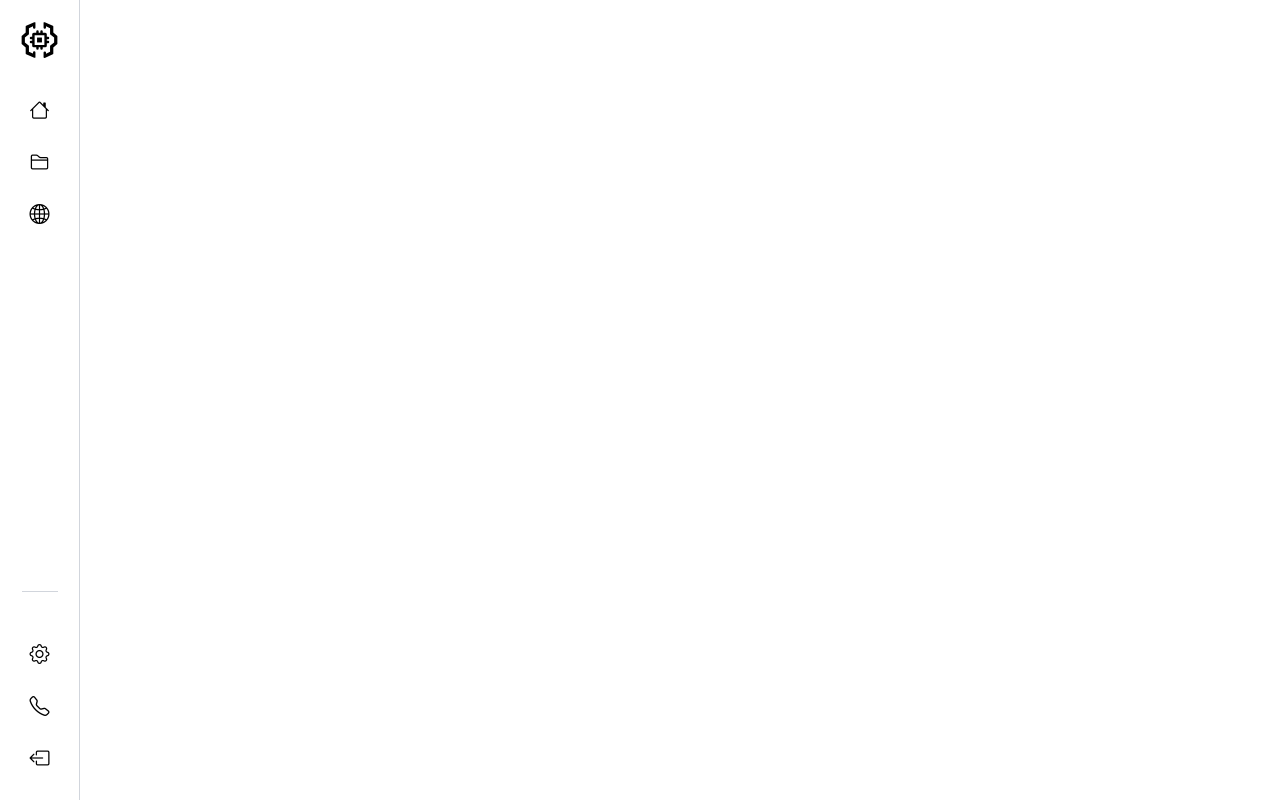
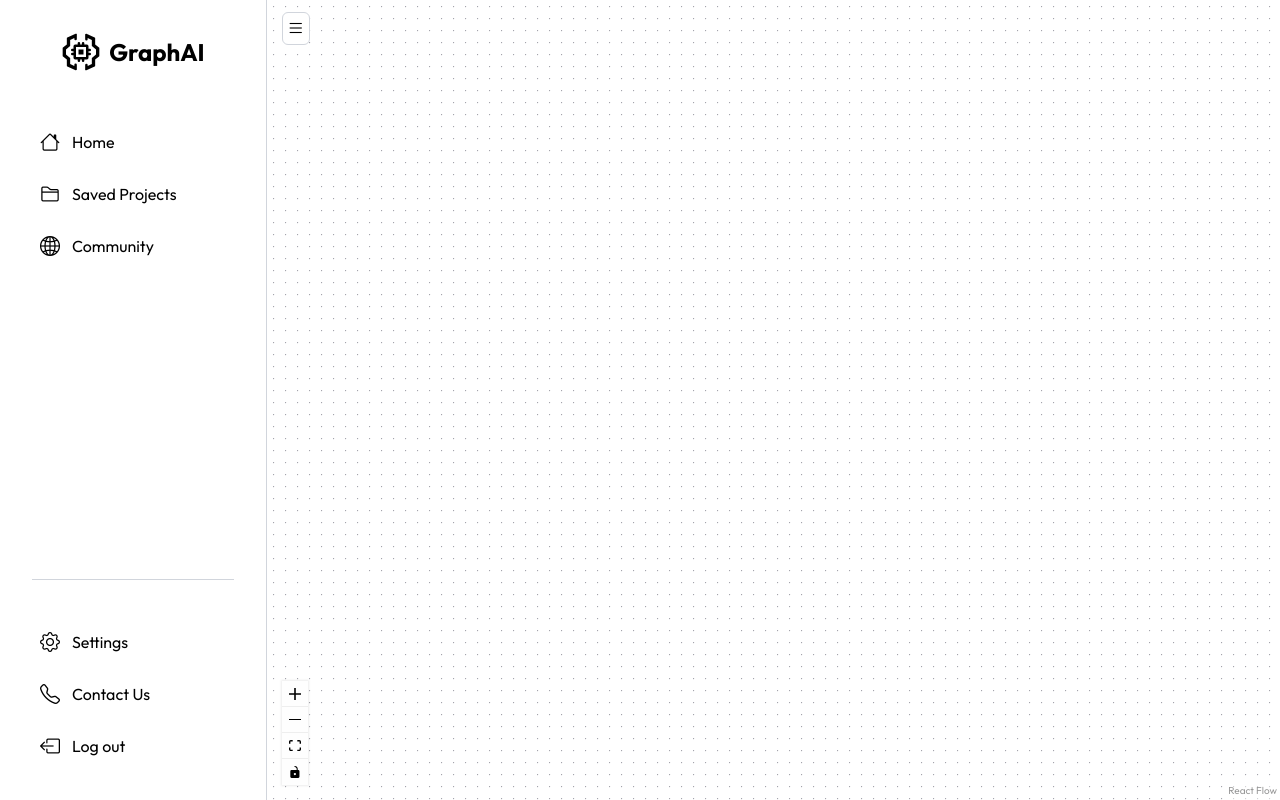
Before and after one commit to YumengLiu6044/GraphAI, a React (Vite) app in the folder frontend/: page /workspace in a window 1280 px wide. Built offline with nearby package versions, Linux system fonts and the light colour scheme.

Commit message:
added reactflow

```diff
--- a/frontend/package.json
+++ b/frontend/package.json
@@ -11,12 +11,13 @@
   },
   "dependencies": {
     "@tailwindcss/vite": "^4.1.5",
-    "@xyflow/react": "^12.6.0",
+    "@xyflow/react": "^12.6.4",
     "bootstrap-icons": "^1.12.1",
     "react": "^19.1.0",
     "react-dom": "^19.1.0",
     "react-router-dom": "^7.5.3",
-    "tailwindcss": "^4.1.5"
+    "tailwindcss": "^4.1.5",
+    "zustand": "^5.0.4"
   },
   "devDependencies": {
     "@eslint/js": "^9.25.0",
--- /dev/null
+++ b/frontend/src/components/Canvas.tsx
@@ -0,0 +1,30 @@
+import {
+	ReactFlow,
+	Background,
+	BackgroundVariant,
+	Controls,
+	Panel,
+} from "@xyflow/react";
+import "@xyflow/react/dist/style.css";
+import { useShowSidebarStore } from "../utils/store";
+
+export default function Canvas() {
+	const showSidebar = useShowSidebarStore((state) => state.doShow);
+	const setShowSidebar = useShowSidebarStore((state) => state.setShow);
+
+	return (
+		<div className="w-full min-h-full">
+			<ReactFlow>
+				<Background
+					variant={BackgroundVariant.Dots}
+					gap={12}
+					size={1.2}
+				/>
+				<Controls></Controls>
+				<Panel>
+					<i className="bi bi-list border-1 border-gray-300 bg-white rounded-md p-1 text-lg hover:bg-gray-200" onClick={() => setShowSidebar(!showSidebar)}></i>
+				</Panel>
+			</ReactFlow>
+		</div>
+	);
+}
--- a/frontend/src/components/Sidebar.tsx
+++ b/frontend/src/components/Sidebar.tsx
@@ -1,30 +1,29 @@
+import { Link } from "react-router-dom";
 import logo from "../assets/website-logo.svg"
+import { useShowSidebarStore } from "../utils/store";
 
 const sidebarOptions = [
-	{ iconName: "bi bi-house", name: "Home" },
-	{ iconName: "bi bi-folder2", name: "Saved Projects" },
-	{ iconName: "bi bi-globe2", name: "Community" },
+	{ iconName: "bi bi-house", name: "Home", link: "../" },
+	{ iconName: "bi bi-folder2", name: "Saved Projects", link: "/" },
+	{ iconName: "bi bi-globe2", name: "Community", link: "/" },
 ];
 
 const footerOptions = [
-	{ iconName: "bi bi-gear", name: "Settings" },
-	{ iconName: "bi bi-telephone", name: "Contact Us" },
-	{ iconName: "bi bi-box-arrow-left", name: "Log out" },
+	{ iconName: "bi bi-gear", name: "Settings", link: "/" },
+	{ iconName: "bi bi-telephone", name: "Contact Us", link: "/" },
+	{ iconName: "bi bi-box-arrow-left", name: "Log out", link: "/" },
 ];
 
-interface SidebarProp {
-	showSidebar: boolean;
-}
-
-function Sidebar(prop: SidebarProp) {
+function Sidebar() {
+	const showSidebar = useShowSidebarStore((state) => state.doShow)
 	return (
 		<div
-			className={`hidden lg:flex flex-col border-r border-gray-300 ${prop.showSidebar ? "p-8" : "p-5"} items-center gap-7 overflow-hidden transition-all duration-300`}
-			style={{ width: prop.showSidebar ? "20rem" : "5rem" }}
+			className={`hidden lg:flex flex-col border-r border-gray-300 ${showSidebar ? "p-8" : "p-5"} items-center gap-7 overflow-hidden transition-all duration-300`}
+			style={{ width: showSidebar ? "20rem" : "5rem" }}
 		>
-			<div className="flex gap-2 items-center transition-opacity duration-300">
+			<div className="flex gap-2 items-center transition-opacity duration-300 pb-5">
 				<img className="w-10 h-10 aspect-square" src={logo}></img>
-				{prop.showSidebar && (
+				{showSidebar && (
 					<span className="hidden md:flex text-2xl font-bold">
 						GraphAI
 					</span>
@@ -34,48 +33,49 @@ function Sidebar(prop: SidebarProp) {
 			<div
 				className={
 					"flex flex-col h-full justify-between " +
-					(prop.showSidebar ? "w-full" : "")
+					(showSidebar ? "w-full" : "")
 				}
 			>
 				<div className="flex flex-col gap-2">
 					{sidebarOptions.map((item, index) => (
-						<div
+						<Link to={item.link}
 							className={
 								"rounded-2xl hover:bg-gray-200 transition-all p-2 flex items-center lg:gap-3 " +
-								(!prop.showSidebar && "justify-center")
+								(!showSidebar && "justify-center")
 							}
 							key={index}
 						>
 							<i
 								className={`${item.iconName} font-medium text-xl`}
 							></i>
-							{prop.showSidebar && (
+							{showSidebar && (
 								<span className="hidden lg:flex">
 									{item.name}
 								</span>
 							)}
-						</div>
+						</Link>
 					))}
 				</div>
 
 				<div className="flex flex-col gap-2 w-full border-t pt-10 border-gray-300">
 					{footerOptions.map((item, index) => (
-						<div
+						<Link
+						to={item.link}
 							className={
 								"rounded-2xl hover:bg-gray-200 transition-all p-2 flex items-center lg:gap-3 " +
-								(!prop.showSidebar && "justify-center")
+								(!showSidebar && "justify-center")
 							}
 							key={index}
 						>
 							<i
 								className={`${item.iconName} font-medium text-xl`}
 							></i>
-							{prop.showSidebar && (
+							{showSidebar && (
 								<span className="hidden lg:flex">
 									{item.name}
 								</span>
 							)}
-						</div>
+						</Link>
 					))}
 				</div>
 			</div>
--- a/frontend/src/pages/workspace.tsx
+++ b/frontend/src/pages/workspace.tsx
@@ -1,12 +1,11 @@
-import { useState } from "react"
 import Sidebar from "../components/Sidebar"
+import Canvas from "../components/Canvas"
 
 export default function Workspace() {
-  const [showSidebar, setShowSidebar] = useState(false)
-
   return (
     <div className="min-h-screen flex">
-      <Sidebar showSidebar={showSidebar}></Sidebar>
+      <Sidebar></Sidebar>
+      <Canvas></Canvas>
     </div>
   )
 }
--- /dev/null
+++ b/frontend/src/utils/store.ts
@@ -0,0 +1,7 @@
+import { create } from "zustand";
+import type { ShowSidebarStore } from "./types";
+
+export const useShowSidebarStore = create<ShowSidebarStore>((set) => ({
+	doShow: true,
+	setShow: (newState: boolean) => set(() => ({ doShow: newState })),
+}));
--- /dev/null
+++ b/frontend/src/utils/types.ts
@@ -0,0 +1,4 @@
+export type ShowSidebarStore = {
+	doShow: boolean;
+	setShow: (state: boolean) => void;
+};
```
Also changed, not shown: 1 other file (tests, documents, lock files or other folders).
